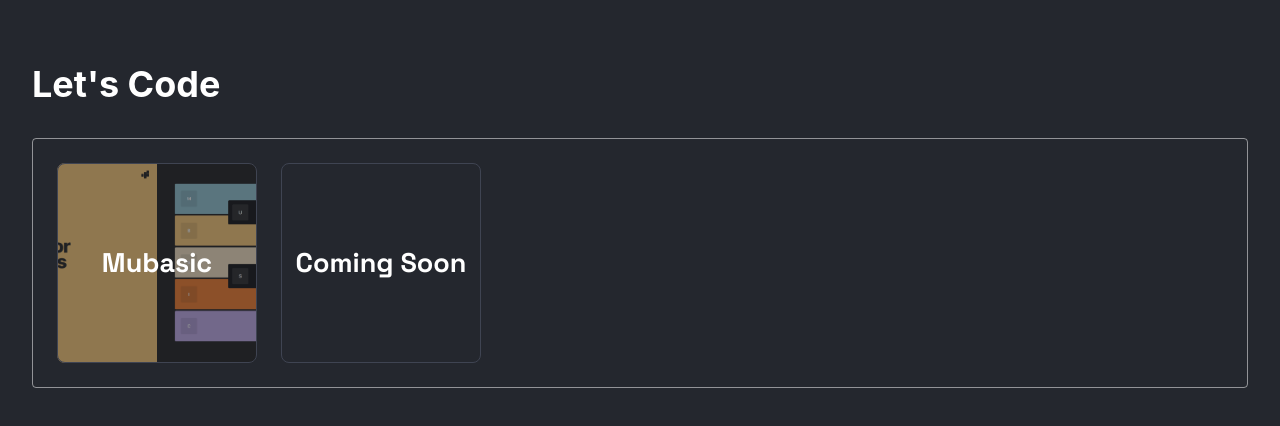
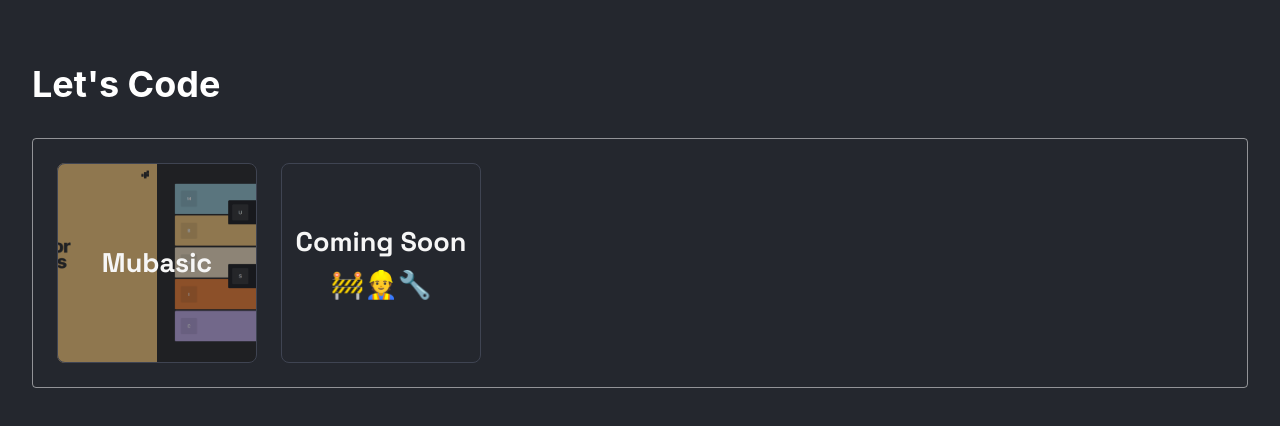
Before and after one commit to waynecen/lets-code, a Next.js app: page / in a window 1280 px wide. Shown: the top 426 px of the page. Built offline with nearby package versions, Linux system fonts and the light colour scheme; a web font is replaced by a local one.

Commit message:
Styling changes to BoxLink, update homepage styling

```diff
--- a/components/BoxLink.tsx
+++ b/components/BoxLink.tsx
@@ -3,12 +3,12 @@
 
 export default function BoxLink({ children, route }) {
 	return (
-		<div className={styles.wrapper}>
-			<div className={styles.box}>
-				<Link href={"/pens/" + route}>
+		<Link href={"/pens/" + route}>
+			<div className={styles.wrapper}>
+				<div className={styles.box}>
 					<a className={styles.linkText}>{children}</a>
-				</Link>
+				</div>
 			</div>
-		</div>
+		</Link>
 	);
 }
--- a/components/boxlink.module.scss
+++ b/components/boxlink.module.scss
@@ -10,34 +10,36 @@
 	width: 200px;
 	height: 200px;
 	border: 1px $outlines solid;
+	transition: all 0.225s $smooth;
+
+	&:hover {
+		cursor: pointer;
+		background-size: 200%;
+	}
+
+	&:hover > a {
+		transform: scale(1.04) translateY(-2px);
+		transition: 0.2s $smooth;
 	}
 
 	.linkText {
 		font-family: $display-font;
-	text-decoration: none;
-	color: white;
+		color: $offwhite;
 		font-size: 1.5rem;
 		font-weight: 900;
+		text-decoration: none;
 		transition-duration: 0.195s;
 		&:hover {
 			text-decoration: none;
-		color: rgba(255, 255, 255, 0.9);
-		transform: scale(1.2) translateY(-2px);
-		transition: 0.2s cubic-bezier(0.075, 0.82, 0.165, 1);
 		}
 	}
-
-.box:nth-child(1) {
-	background-size: cover;
-	background-repeat: no-repeat;
-	background-position: 100% 0;
 }
 
 .wrapper {
 	position: relative;
 }
 
-.wrapper:nth-child(1):before {
+.wrapper::before {
 	content: " ";
 	border-radius: 8px;
 	display: block;
@@ -47,8 +49,24 @@
 	width: 100%;
 	height: 100%;
 	opacity: 0.5;
-	background-image: url("../public/images/min-cover-01.png");
 	background-repeat: no-repeat;
 	background-position: 50% 0;
 	background-size: cover;
+	&:focus {
+		transform: scale(1.15);
+		width: 200%;
 	}
+}
+
+.wrapper:nth-child(1)::before {
+	background-image: url("../public/images/min-cover-01.png");
+}
+
+.wrapper:nth-child(2) {
+	pointer-events: none;
+}
+
+.wrapper:hover .box,
+.wrapper:focus .box {
+	transform: scale(1.04);
+}
--- a/pages/index.tsx
+++ b/pages/index.tsx
@@ -13,7 +13,7 @@
 			<h1>Let's Code</h1>
 			<section className={utils.container}>
 				<BoxLink route="mubasic">Mubasic</BoxLink>
-				<BoxLink route="">Coming Soon</BoxLink>
+				<BoxLink route="">Coming Soon🚧👷🔧</BoxLink>
 			</section>
 		</Layout>
 	);
--- a/styles/variables.module.scss
+++ b/styles/variables.module.scss
@@ -17,3 +17,7 @@
 // homepage
 $bg-color: #24272e;
 $outlines: #3f4452;
+$offwhite: #f6f6f6;
+
+// motion
+$smooth: cubic-bezier(0.075, 0.82, 0.165, 1);
```
Lines whose indentation alone changed are shown as unchanged.
